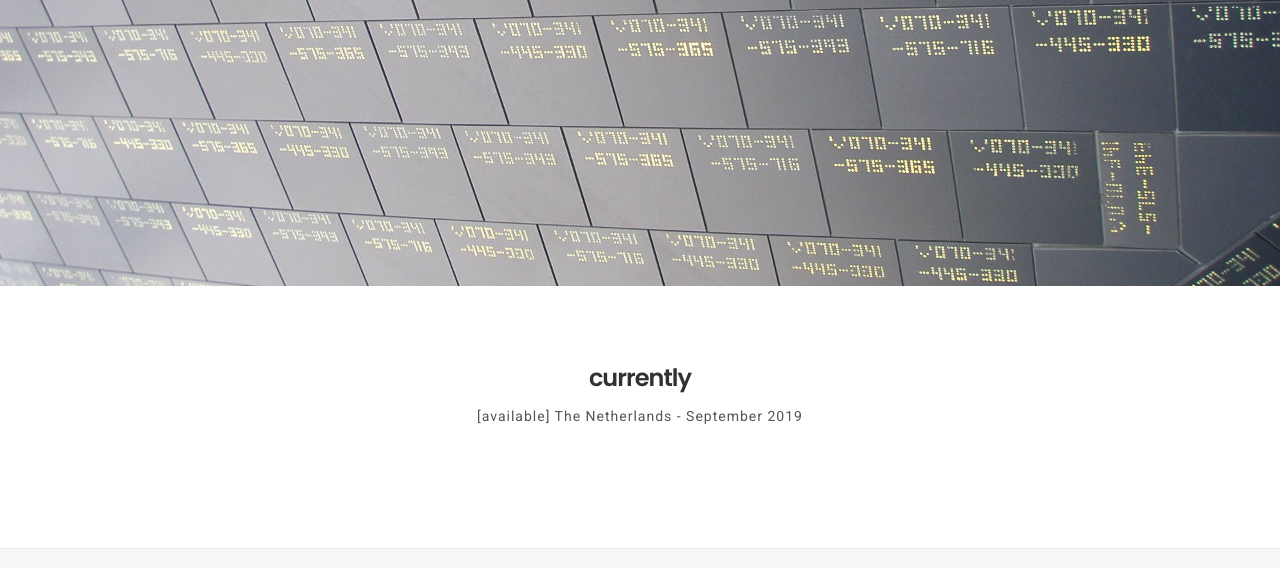
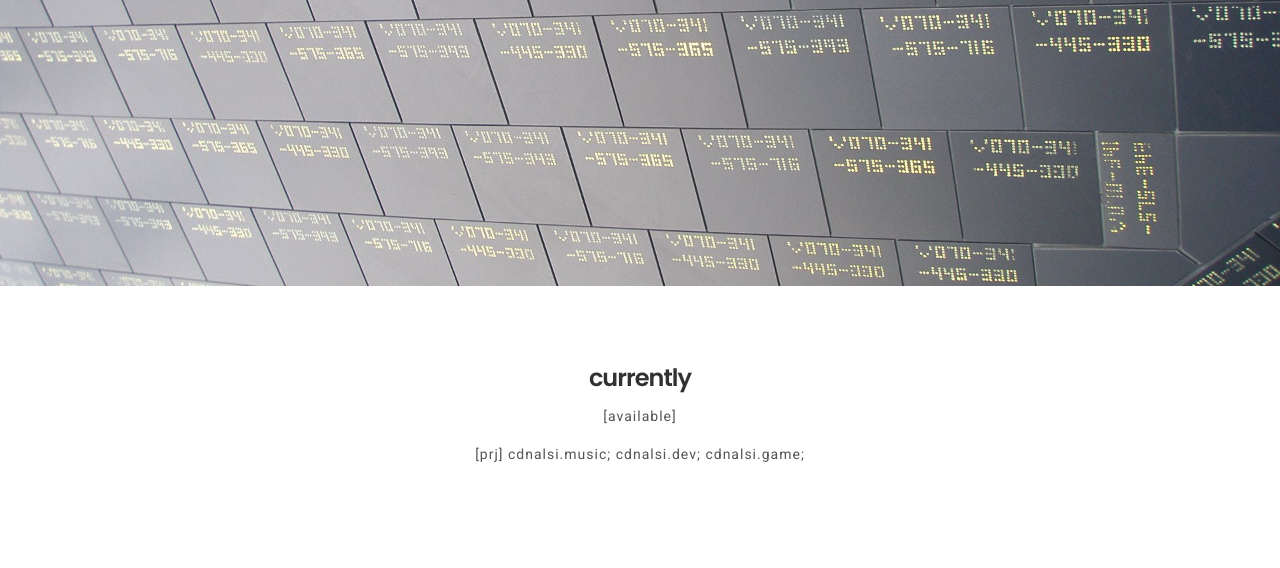
Before and after one commit to cdnalsi/2019, a plain HTML site: page index.html in a window 1280 px wide. Shown: the part 384-952 px from the top of the page. Drawn offline with Linux system fonts and the light colour scheme.

Commit message:
Update index.html

```diff
--- a/index.html
+++ b/index.html
@@ -67,7 +67,8 @@
 				<div class="section_heading align-center mb-40">
 					<h2>currently</h2>
 					<p> </p>
-					<p>[available] The Netherlands - September 2019</p>
+					<p>[available]</p>
+					<p>[prj] cdnalsi.music; cdnalsi.dev; cdnalsi.game;
 
 				</div><!-- /.section_heading -->
 
```
